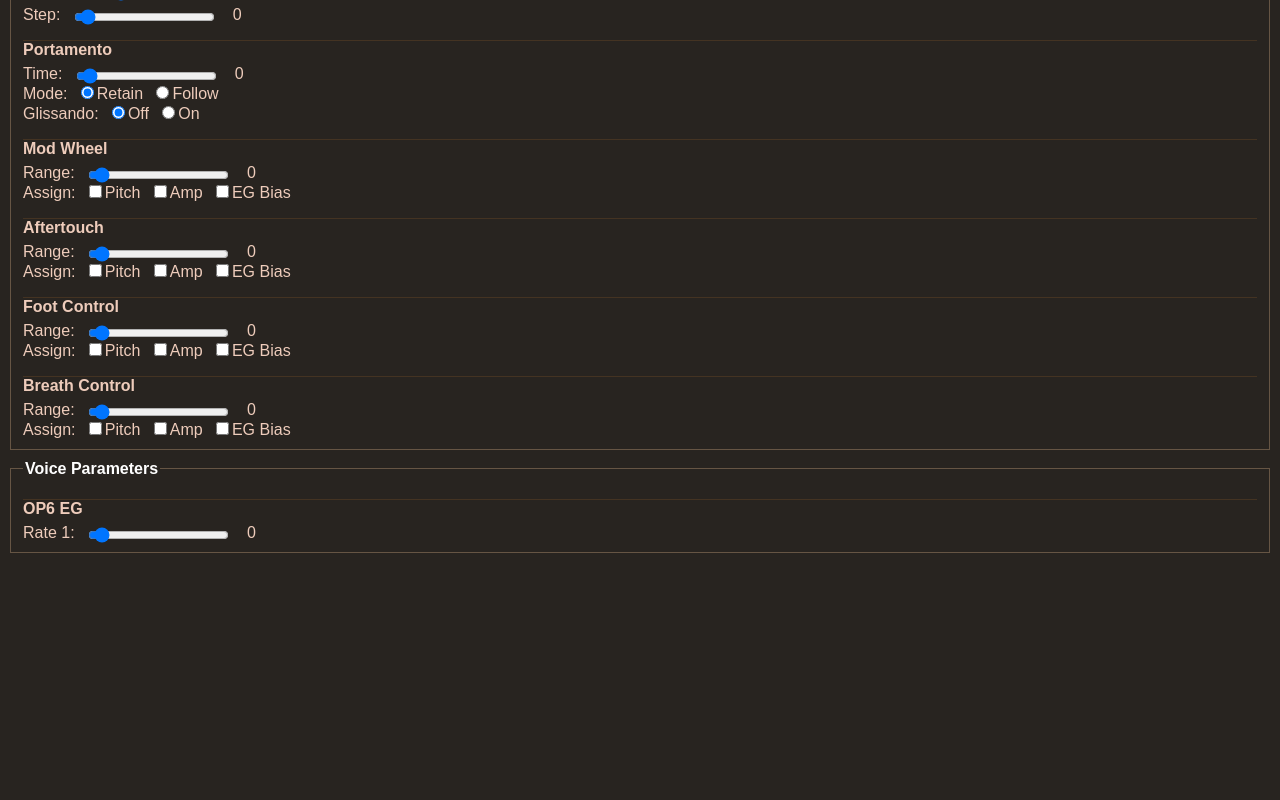
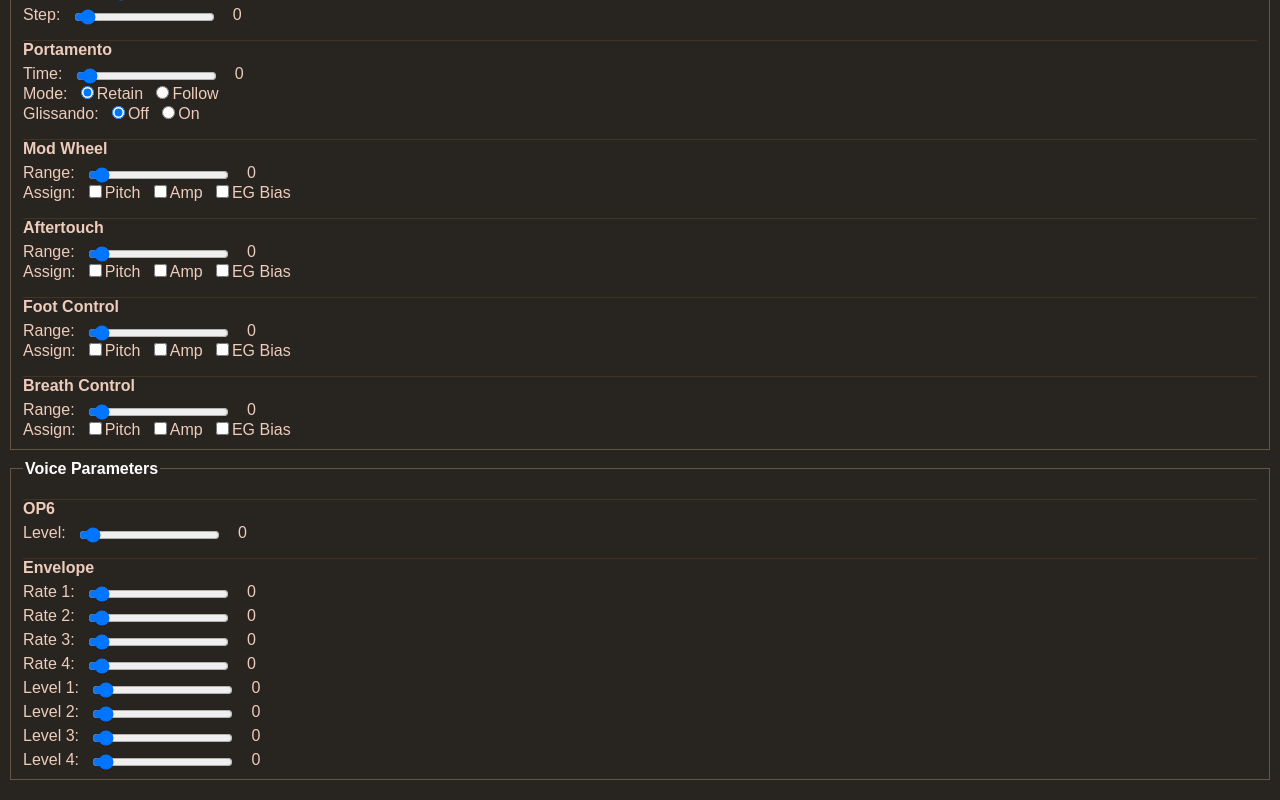
Before and after one commit to Ahlzen/DXEdit, a React (Vite) app: page / in a window 1280 px wide. Shown: the part 350-1150 px from the top of the page. Before the commit the page ends 923 px from the top, so only its background shows below. Built offline with nearby package versions, Linux system fonts and the light colour scheme.

Commit message:
Work on voice/op editing.

```diff
--- a/src/components/App.tsx
+++ b/src/components/App.tsx
@@ -6,14 +6,16 @@ import './App.css';
 import { WebMidi } from '../midi/webmidi'
 import type { performanceParam, performanceValues } from '../midi/performanceParams.ts'
 import { performanceParamSpecs } from '../midi/performanceParams.ts';
-import type { voiceParam, voiceParamSpec } from '../midi/voiceParams';
-import { voiceParamData, voiceParamSpecs } from '../midi/voiceParams';
+import type { voiceParam, voiceParamSpec, egType, opNumber } from '../midi/voiceParams';
+import { voiceParamData, voiceParamSpecs, egTypeOffsets, opOffsets } from '../midi/voiceParams';
 
 // components
 import MidiPortSelector from './MidiPortSelector.tsx';
 import RadioGroup from './RadioGroup.tsx';
 import Slider from './Slider.tsx';
 import PerformanceControlEditor from './PerformanceControlEditor.tsx';
+import EnvelopeEditor from './EnvelopeEditor.tsx';
+import OpEditor from './OpEditor.tsx';
 
 
 export default function App()
@@ -179,12 +181,8 @@ export default function App()
 
     <fieldset className='panel'>
       <legend>Voice Parameters</legend>
-      <h3>OP6 EG</h3>
-      <Slider
-        title="Rate 1:"
-        selectedValue={voiceParams.getValue('OP6 EG Rate 1')}
-        minValue={0} maxValue={99}
-        onValueChanged={(v) => handleVoiceParamChanged('OP6 EG Rate 1', v)} />
+      <OpEditor title="OP6" op='op6' data={voiceParams}
+        onValueChanged={(offset, value) => handleOpParamChanged('op6', offset, value)} />
     </fieldset>
     </>
   );
@@ -256,10 +254,8 @@ export default function App()
     value: number)
   {
     console.log(`App: handlePerformanceParamChanged(): ${parameter} ${value}`);
-    let paramSpec = performanceParamSpecs[parameter];
-    sendParameterChangeSysex('function',
-      paramSpec.paramNumber, value,
-      paramSpec.minValue, paramSpec.maxValue);
+    let paramNumber = performanceParamSpecs[parameter].paramNumber;
+    sendParameterChangeSysex('function', paramNumber, value);
     let newParams = {...perfParams};
     newParams[parameter] = value;
     setPerfParams(newParams)
@@ -267,28 +263,43 @@ export default function App()
 
   function handleVoiceParamChanged(
     parameter: voiceParam,
-    value: number
-  )
+    value: number)
   {
     console.log(`App: handleVoiceParamChanged(): ${parameter} ${value}`);
-    let paramSpec = voiceParamSpecs[parameter];
-    sendParameterChangeSysex('voice',
-      paramSpec.offset, value,
-      0, paramSpec.maxValue);
+    //let paramSpec = voiceParamSpecs[parameter];
+    let offset = voiceParamSpecs[parameter].offset;
+    sendParameterChangeSysex('voice', offset, value)
     setVoiceParams(voiceParams.setValue(parameter, value));
+  }
+
+  function handleEgParamChanged(
+    envelope: egType,
+    offset: number,
+    value: number)
+  {
+    // send sysex
+    let egOffset = egTypeOffsets[envelope];
+    let parameterNumber = egOffset + offset;
+    sendParameterChangeSysex('voice', parameterNumber, value);
+
+    // update state
+    let egData = voiceParams.getEgData(envelope);
+    egData[offset] = value;
+    let newVoiceParams = voiceParams.setEgData(envelope, egData);
+    setVoiceParams(newVoiceParams);
+  }
+
+  function handleOpParamChanged(op: opNumber, offset: number, value: number) {
+    let absoluteOffset = opOffsets[op] + offset;
+    sendParameterChangeSysex('voice', absoluteOffset, value);
+    setVoiceParams(voiceParams.setValueByOffset(absoluteOffset, value));
   }
 
   function sendParameterChangeSysex(
     type: 'voice' | 'function',
     parameterNumber: number,
-    parameterValue: number,
-    minAllowedValue: number,
-    maxAllowedValue: number)
+    parameterValue: number)
   {
-    if (parameterValue < minAllowedValue || parameterValue > maxAllowedValue) {
-      console.log(`Invalid parameter value: {parameterValue} (allowed: {minAllowedValue} {maxAllowedValue})`);
-      return;
-    }
     const sysexData = [
       midi.current.START_OF_SYSEX,
       midi.current.YAMAHA_MANUFACTURER_ID,
--- /dev/null
+++ b/src/components/EnvelopeEditor.tsx
@@ -0,0 +1,57 @@
+import Slider from "./Slider";
+
+export default function EnvelopeEditor(props: {
+  title: string,
+  data: Uint8Array, // 8 entries: R1-4, L1-4
+  onValueChanged: (offset: number, value: number) => void
+})
+{
+  return (
+    <div className="envelopeEditor">
+      <h3>{props.title}</h3>
+      <Slider
+        title="Rate 1:"
+        selectedValue={props.data[0]}
+        minValue={0} maxValue={99}
+        onValueChanged={(v) => props.onValueChanged(0, v)} />
+      <Slider
+        title="Rate 2:"
+        selectedValue={props.data[1]}
+        minValue={0} maxValue={99}
+        onValueChanged={(v) => props.onValueChanged(1, v)} />
+      <Slider
+        title="Rate 3:"
+        selectedValue={props.data[2]}
+        minValue={0} maxValue={99}
+        onValueChanged={(v) => props.onValueChanged(2, v)} />
+      <Slider
+        title="Rate 4:"
+        selectedValue={props.data[3]}
+        minValue={0} maxValue={99}
+        onValueChanged={(v) => props.onValueChanged(3, v)} />
+
+      <Slider
+        title="Level 1:"
+        selectedValue={props.data[4]}
+        minValue={0} maxValue={99}
+        onValueChanged={(v) => props.onValueChanged(4, v)} />
+      <Slider
+        title="Level 2:"
+        selectedValue={props.data[5]}
+        minValue={0} maxValue={99}
+        onValueChanged={(v) => props.onValueChanged(5, v)} />
+      <Slider
+        title="Level 3:"
+        selectedValue={props.data[6]}
+        minValue={0} maxValue={99}
+        onValueChanged={(v) => props.onValueChanged(6, v)} />
+      <Slider
+        title="Level 4:"
+        selectedValue={props.data[7]}
+        minValue={0} maxValue={99}
+        onValueChanged={(v) => props.onValueChanged(7, v)} />
+    </div>
+    // TODO: Add envelope shape (canvas)
+    // TODO: Show values in actual units (dB, seconds)
+  )
+}
--- /dev/null
+++ b/src/components/OpEditor.tsx
@@ -0,0 +1,25 @@
+import type { opNumber, voiceParamData } from "../midi/voiceParams";
+
+import EnvelopeEditor from "./EnvelopeEditor";
+import Slider from "./Slider";
+
+export default function OpEditor(props: {
+  title: string,
+  op: opNumber,
+  data: voiceParamData,
+  onValueChanged: (offset: number, value: number) => void})
+{
+  return (
+  <div className="opEditor">
+    <h3>{props.title}</h3>
+    <Slider title='Level:'
+      selectedValue={props.data.getOpParam(props.op, 16)}
+      minValue={0} maxValue={99}
+      onValueChanged={(v) => props.onValueChanged(16, v)} />
+    <EnvelopeEditor title="Envelope"
+      data={props.data.getEgData(props.op)}
+      onValueChanged={props.onValueChanged} />
+  </div>
+  );
+  // EG is at start of op data, so can use offset verbatim
+}
--- a/src/components/PerformanceControlEditor.tsx
+++ b/src/components/PerformanceControlEditor.tsx
@@ -9,7 +9,7 @@ export default function PerformanceControlEditor(props: {
   onAssignChanged: (value: number) => void})
 {
   return (
-    <>
+    <div className='performanceControlEditor'>
       <h3>{props.title}</h3>
       <Slider
         title="Range:"
@@ -22,6 +22,6 @@ export default function PerformanceControlEditor(props: {
         options={{1: 'Pitch', 2: 'Amp', 4: 'EG Bias'}}
         selectedValue={props.assignValue}
         onValueChanged={props.onAssignChanged} />
-    </>
+    </div>
   );
 }
--- a/src/midi/voiceParams.ts
+++ b/src/midi/voiceParams.ts
@@ -28,6 +28,51 @@ export let voiceParamSpecs : {[name in voiceParam]: voiceParamSpec} = {
   'Oscillator Sync': { offset: 136, maxValue: 1 },
 };
 
+export type opNumber = 'op1' | 'op2' | 'op3' | 'op4' | 'op5' | 'op6';
+export type egType = opNumber | 'pitch';
+
+//export type egType = 'op1' | 'op2' | 'op3' | 'op4' | 'op5' | 'op6' | 'pitch';
+// export type egType = opNumber | 'pitch';
+// export let egTypeOffsets : {[key in egType]: number} = {
+//   'op1': 105,
+//   'op2': 84,
+//   'op3': 63,
+//   'op4': 42,
+//   'op5': 21,
+//   'op6': 0,
+//   'pitch': 126,
+// };
+
+export let opOffsets : {[key in opNumber]: number} = {
+  'op1': 105,
+  'op2': 84,
+  'op3': 63,
+  'op4': 42,
+  'op5': 21,
+  'op6': 0,
+};
+
+export let egTypeOffsets : {[key in egType]: number} = {
+  'op1': 105,
+  'op2': 84,
+  'op3': 63,
+  'op4': 42,
+  'op5': 21,
+  'op6': 0,
+  'pitch': 126,
+};
+
+
+
+
+// export type opParameter =
+//   'eg' |
+//   'kbdLevSclBrkPt' |
+//   'kbdLevSclLftDepth' |
+//   'kbdLevSclRhtDepth' |
+//   'kbdLevSclLftCurve' |
+//   'kbdLevSclRhtCurve' |
+
 
 // immutable
 export class voiceParamData {
@@ -45,17 +90,44 @@ export class voiceParamData {
   }
 
   getValue(param: voiceParam) : number {
-    let offset = voiceParamSpecs[param].offset;
-    return this.data[offset];
+    return this.getValueByOffset(voiceParamSpecs[param].offset);
   }
-
   setValue(param: voiceParam, value: number) : voiceParamData {
     let specs = voiceParamSpecs[param];
     value = this.clamp(value, 0, specs.maxValue);
+    return this.setValueByOffset(specs.offset, value);
+  }
+
+  getValueByOffset(offset: number) : number {
+    return this.data[offset];
+  }
+  setValueByOffset(offset: number, value: number) : voiceParamData {
     let newData = new voiceParamData(this.data);
-    newData.data[specs.offset] = value;
+    newData.data[offset] = value;
     return newData;
   }
+
+  getEgData(type: egType) : Uint8Array {
+    return this.data.slice(egTypeOffsets[type], 8);
+  }
+  setEgData(type: egType, data: Uint8Array) : voiceParamData {
+    console.assert(data.length === 8, 'EG data must be 8 bytes');
+    let newData = new voiceParamData(this.data);
+    newData.data.set(data, egTypeOffsets[type]);
+    return newData;
+  }
+
+  getOpParam(oo: opNumber, offset: number) : number {
+    return this.data[opOffsets[oo]+offset];
+  }
+  setOpParam(op: opNumber, offset: number, value: number) {
+    let newData = new voiceParamData(this.data);
+    this.data[opOffsets[op]+offset] = value;
+    return newData;
+  }
+
+  //setOpData()
+
 
   private clamp(value: number, min: number, max: number) : number {
     if (value < min) value = min;
```
Also changed, not shown: 2 other files (tests, documents, lock files or other folders). Lines whose indentation alone changed are shown as unchanged.
